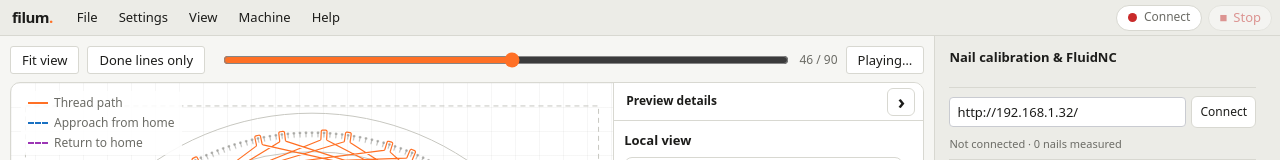
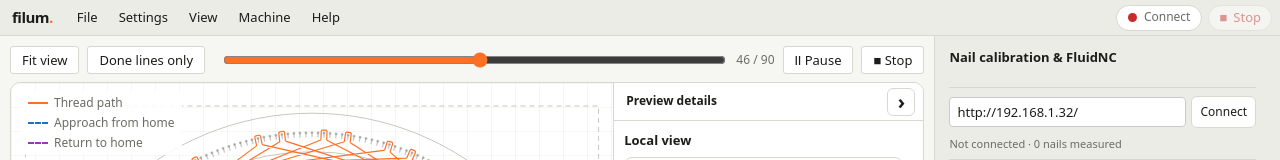
Before and after one commit to aL1-robot/filum, a React (Vite) app: page / in a window 1280 px wide. Both pictures are taken after a click on the button "▶ Play". Shown: the top 160 px of the page. Built offline with nearby package versions, Linux system fonts and the light colour scheme.

Commit message:
feat: add preview control features with pause, resume, and stop functionality

```diff
--- a/src/App.tsx
+++ b/src/App.tsx
@@ -239,6 +239,7 @@ function App() {
   const [showDoneOnly, setShowDoneOnly] = useState(false)
   const [visibleVisits, setVisibleVisits] = useState<number | null>(null)
   const [playing, setPlaying] = useState(false)
+  const [previewPaused, setPreviewPaused] = useState(false)
   const [anchorPickMode, setAnchorPickMode] = useState(false)
   const [fitRequest, setFitRequest] = useState(0)
   const primaryActionRef = useRef<() => Promise<void>>(() => Promise.resolve())
@@ -343,18 +344,16 @@ function App() {
 
   useEffect(() => {
     if (!playing || plan.visits < 1) return
-    const timer = window.setInterval(() => {
-      setVisibleVisits(current => {
-        const next = (current ?? 0) + 1
-        return Math.min(next, plan.visits)
-      })
+    const timer = window.setTimeout(() => {
+      const next = (visibleVisits ?? 0) + 1
+      setVisibleVisits(Math.min(next, plan.visits))
+      if (next >= plan.visits) {
+        setPlaying(false)
+        setPreviewPaused(false)
+      }
     }, 60)
-    const stop = window.setTimeout(() => setPlaying(false), plan.visits * 60)
-    return () => {
-      window.clearInterval(timer)
-      window.clearTimeout(stop)
-    }
-  }, [playing, plan.visits])
+    return () => window.clearTimeout(timer)
+  }, [playing, visibleVisits, plan.visits])
 
   useEffect(() => {
     const onKeyDown = (event: KeyboardEvent) => {
@@ -845,10 +844,32 @@ function App() {
   function runMenuAction(action: AppAction) {
     if (action === 'fit') setFitRequest(value => value + 1)
     else if (action === 'toggle-done') setShowDoneOnly(value => !value)
-    else if (action === 'play') { setVisibleVisits(0); setPlaying(true) }
+    else if (action === 'play') startPreview()
     else if (action === 'connect') void connect()
     else if (action === 'home') void home('$H', 'all axes')
     else if (action === 'stop') stopMachine()
+  }
+
+  function startPreview() {
+    setVisibleVisits(0)
+    setPreviewPaused(false)
+    setPlaying(true)
+  }
+
+  function pausePreview() {
+    setPlaying(false)
+    setPreviewPaused(true)
+  }
+
+  function resumePreview() {
+    setPreviewPaused(false)
+    setPlaying(true)
+  }
+
+  function stopPreview() {
+    setPlaying(false)
+    setPreviewPaused(false)
+    setVisibleVisits(0)
   }
 
   const firstSequenceNail = sequence
@@ -980,11 +1001,21 @@ function App() {
                   value={visibleVisits == null ? plan.visits : Math.min(visibleVisits, plan.visits)}
                   onChange={event => {
                     setPlaying(false)
+                    setPreviewPaused(false)
                     setVisibleVisits(Number(event.target.value))
                   }}
                 />
                 <span className="visit-count">{visibleVisits == null ? plan.visits : Math.min(visibleVisits, plan.visits)} / {plan.visits}</span>
-                <button title="Animate the thread path from the first visit to the last." onClick={() => { setVisibleVisits(0); setPlaying(true) }}>{playing ? 'Playing…' : '▶ Play'}</button>
+                {playing ? (
+                  <button title="Pause the preview animation." onClick={pausePreview}>Ⅱ Pause</button>
+                ) : previewPaused ? (
+                  <button title="Resume the preview animation from the current visit." onClick={resumePreview}>▶ Resume</button>
+                ) : (
+                  <button title="Animate the thread path from the first visit to the last." onClick={startPreview}>▶ Play</button>
+                )}
+                {(playing || previewPaused) && (
+                  <button title="Stop the preview animation and return to the beginning." onClick={stopPreview}>■ Stop</button>
+                )}
               </div>
             </div>
             <PlannerCanvas
```
